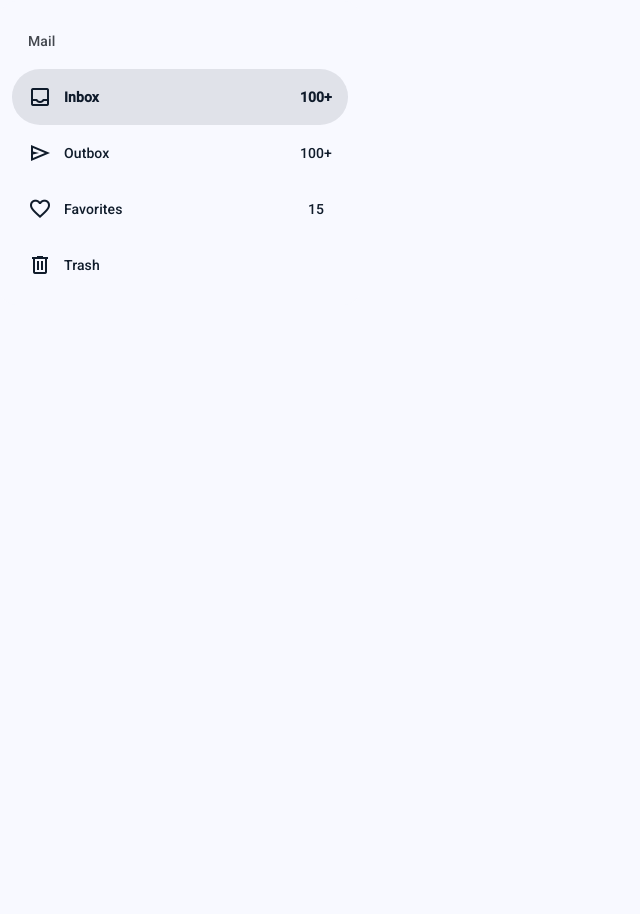
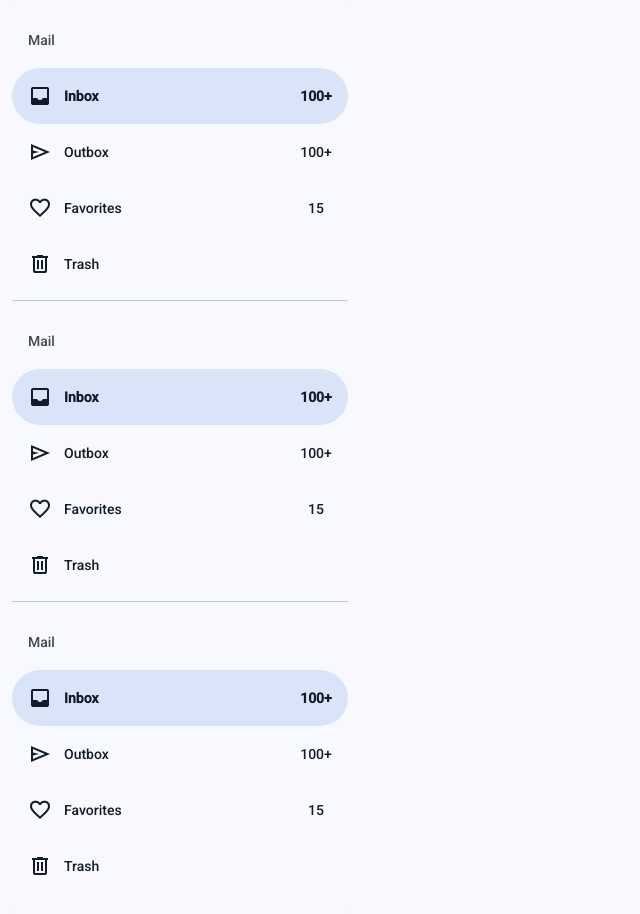
Before and after one commit to MikaTula/front-end-2024, a website built with webpack: page src/index.html in a window 1280 px wide. Shown: the whole page, without its empty margins (0-640 px from the left). Before the commit the page ends 800 px from the top, so only its background shows below. Built offline with nearby package versions, Linux system fonts and the light colour scheme.

Commit message:
Навигация - большая и средняя

```diff
--- a/src/css/_colors.scss
+++ b/src/css/colors.scss
@@ -1,5 +1,3 @@
-@use "sass:map";
-
 :root {
   color-scheme: light dark;
   --md-sys-color-primary: light-dark(rgb(54 97 142), rgb(161 202 253));
--- /dev/null
+++ b/src/css/mixins.scss
@@ -0,0 +1,7 @@
+@mixin active-indicator() {
+  content: '';
+  position: absolute;
+  z-index: -1;
+  inset: 0;
+  border-radius: 28px;
+}
--- /dev/null
+++ b/src/css/typography.scss
@@ -0,0 +1,34 @@
+@use "sass:map";
+
+$typography-map: (
+        "headline": (
+                "line-height": 20rem,
+                "size": 14rem,
+                "letter-spacing": 0.1rem,
+                "weight": 500
+        ),
+        "label": (
+                "line-height": 20px,
+                "size": 14rem,
+                "letter-spacing": 0.1rem,
+                "weight": 500
+        ),
+);
+
+@mixin _private-apply-font($font-style) {
+  $font-map: map.get($typography-map, $font-style);
+
+  font-size: map.get($font-map, "size");
+  font-weight: map.get($font-map, "weight");
+  letter-spacing: map.get($font-map, "tracking");
+  line-height: map.get($font-map, "line-height");
+}
+
+
+@mixin text-headline {
+  @include _private-apply-font("headline");
+}
+
+@mixin text-label {
+  @include _private-apply-font("label");
+}
--- a/src/index.html
+++ b/src/index.html
@@ -32,7 +32,58 @@
             <span class="item__label">Trash</span>
         </div>
     </div>
+
+    <div class="group">
+        <div class="item item--headline">
+            <span class="item__label">Mail</span>
+        </div>
+        <div class="item item--active">
+            <span class="material-symbols-outlined item__icon"> inbox </span>
+            <span class="item__label">Inbox</span>
+            <span class="item__count">100+</span>
+        </div>
+        <div class="item">
+            <span class="material-symbols-outlined item__icon"> send </span>
+            <span class="item__label">Outbox</span>
+            <span class="item__count">100+</span>
+        </div>
+        <div class="item">
+            <span class="material-symbols-outlined item__icon"> favorite </span>
+            <span class="item__label">Favorites</span>
+            <span class="item__count">15</span>
+        </div>
+        <div class="item">
+            <span class="material-symbols-outlined item__icon"> delete  </span>
+            <span class="item__label">Trash</span>
+        </div>
+    </div>
+
+    <div class="group">
+        <div class="item item--headline">
+            <span class="item__label">Mail</span>
+        </div>
+        <div class="item item--active">
+            <span class="material-symbols-outlined item__icon"> inbox </span>
+            <span class="item__label">Inbox</span>
+            <span class="item__count">100+</span>
+        </div>
+        <div class="item">
+            <span class="material-symbols-outlined item__icon"> send </span>
+            <span class="item__label">Outbox</span>
+            <span class="item__count">100+</span>
+        </div>
+        <div class="item">
+            <span class="material-symbols-outlined item__icon"> favorite </span>
+            <span class="item__label">Favorites</span>
+            <span class="item__count">15</span>
+        </div>
+        <div class="item">
+            <span class="material-symbols-outlined item__icon"> delete  </span>
+            <span class="item__label">Trash</span>
+        </div>
+    </div>
 </menu>
+
 
 <!--    <p>Файл создан плагином html-webpack-plugin</p>-->
 <!--    1233 ввв-->
--- a/src/index.js
+++ b/src/index.js
@@ -1,9 +1,21 @@
 import './main.scss';
 
 function component(text) {
-  const element = document.createElement('h1');
-  element.textContent = text;
-  return element;
+    const element = document.createElement('h1');
+    element.textContent = text;
+    return element;
+}
+
+
+const items = document.getElementsByClassName("item");
+for (let i = 0; i < items.length; i++) {
+    items[i].addEventListener('click', () => {
+        const itemsInner = document.getElementsByClassName("item");
+        for (let j = 0; j < itemsInner.length; j++) {
+            itemsInner[j].classList.remove('item--active');
+        }
+        items[i].classList.add('item--active');
+    })
 }
 
 // document.body.prepend(component('Проект собран на Webpack'));
--- a/src/main.scss
+++ b/src/main.scss
@@ -1,19 +1,26 @@
 @use 'css/colors';
+@use 'css/typography';
+@use 'css/mixins';
 @import url('https://fonts.googleapis.com/css2?family=Roboto:wght@300;400;500,700&display=swap');
 @import url('https://fonts.googleapis.com/css2?family=Material+Symbols+Outlined:opsz,wght,FILL,GRAD@20..48,100..700,0..1,-50..200');
 
 $font-size: 1px;
+$breakpoint-small: 480px;
+$breakpoint-medium: 800px;
+
+$menu-max-width: 360px;
+$menu-medium-width: 80px;
 
 * {
   box-sizing: border-box;
+  margin: 0;
+  padding: 0;
 }
 
 html, body {
   font-size: 1px;
   font-family: "Roboto", sans-serif;
-  margin: 0;
   background: var(--md-sys-color-background);
-
 }
 
 menu {
@@ -22,14 +29,24 @@ menu {
   display: grid;
   grid-template-columns: 1fr;
   grid-auto-rows: auto;
+  gap: 12px;
   background: var(--md-sys-color-surface);
-  max-width: 360px;
+  max-width: $menu-max-width;
+  @media ($breakpoint-small < width <= $breakpoint-medium) {
+    max-width: $menu-medium-width;
+    padding: 12px 0;
+  }
 
   .group {
     display: grid;
     grid-template-columns: 1fr;
     grid-auto-rows: 56px;
     border-bottom: 1px solid var(--md-sys-color-outline-variant);
+    padding-bottom: 8px;
+    @media ($breakpoint-small < width <= $breakpoint-medium) {
+      grid-auto-rows: min-content;
+      gap: 12px;
+    }
 
     &:last-child {
       border-bottom: none;
@@ -37,45 +54,106 @@ menu {
   }
 
   .item {
-    font-size: 14rem;
-    font-weight: 500;
-    line-height: 20rem;
-    letter-spacing: 0.1rem;
+    @include typography.text-label;
     color: var(--md-sys-color-on-secondary-container);
     padding: 0 16px;
+    isolation: isolate;
 
     display: grid;
     align-items: center;
     position: relative;
 
-    grid-template-columns: 24px 1fr minmax(24px, min-content);
+    --_grid-template-columns: 24px 1fr minmax(32px, min-content);
+    grid-template-columns: var(--_grid-template-columns);
     gap: 12px;
 
+    --content-indicator: none;
+    --backgroundcolor-indicator: tranparent;
+    --opacity-indicator: 1;
+
+    @media ($breakpoint-small < width <= $breakpoint-medium) {
+      grid-template-columns: 1fr;
+      display: grid;
+      justify-items: center;
+      padding: 0;
+      gap: 4px;
+    }
+
+    &::after {
+      @include mixins.active-indicator();
+      content: var(--content-indicator);
+      background: var(--backgroundcolor-indicator);
+      opacity: var(--opacity-indicator);
+
+      @media ($breakpoint-small < width <= $breakpoint-medium) {
+        --_width: 64px;
+        top: 0;
+        left: calc(($menu-medium-width - var(--_width)) / 2);
+        width: var(--_width);
+        height: 32px;
+      }
+    }
+
+    &:hover {
+      cursor: pointer;
+      --content-indicator: '';
+      --backgroundcolor-indicator: var(--md-sys-color-on-secondary-container);
+      --opacity-indicator: 0.08;
+      --icon-fill: 1;
+    }
 
     &--active, &:active {
       font-weight: 700;
+      --content-indicator: '';
+      --backgroundcolor-indicator: var(--md-sys-color-secondary-container);
+      --opacity-indicator: 0.9;
+      --icon-fill: 1;
 
-      &::after {
-        content: '';
-        position: absolute;
-        background: var(--md-sys-color-on-secondary-container);
-        opacity: .1;
-        inset: 0;
-        border-radius: 28px;
-
+      &:hover {
+        --backgroundcolor-indicator: var(--md-sys-color-secondary-container);
+        --opacity-indicator: 1;
       }
     }
 
+
     &--headline {
+      @include typography.text-headline;
       color: var(--md-sys-color-on-surface-variant);
+
+      &::after {
+        content: none;
+      }
+
+      &:hover {
+        cursor: auto;
+      }
+
+      @media ($breakpoint-small < width <= $breakpoint-medium) {
+        display: none;
+      }
     }
+
 
     &__icon {
       font-size: 24rem;
+
+      font-variation-settings: 'FILL' var(--icon-fill, 0), 'wght' 400, 'GRAD' 0, 'opsz' 24;
+      transition: font-variation-settings .3s;
+
+      @media ($breakpoint-small < width <= $breakpoint-medium) {
+        justify-content: center;
+        margin: 4px;
+      }
+
+
     }
 
     &__count {
-
+      display: grid;
+      justify-content: center;
+      @media ($breakpoint-small < width <= $breakpoint-medium) {
+        display: none;
+      }
     }
 
   }
```
